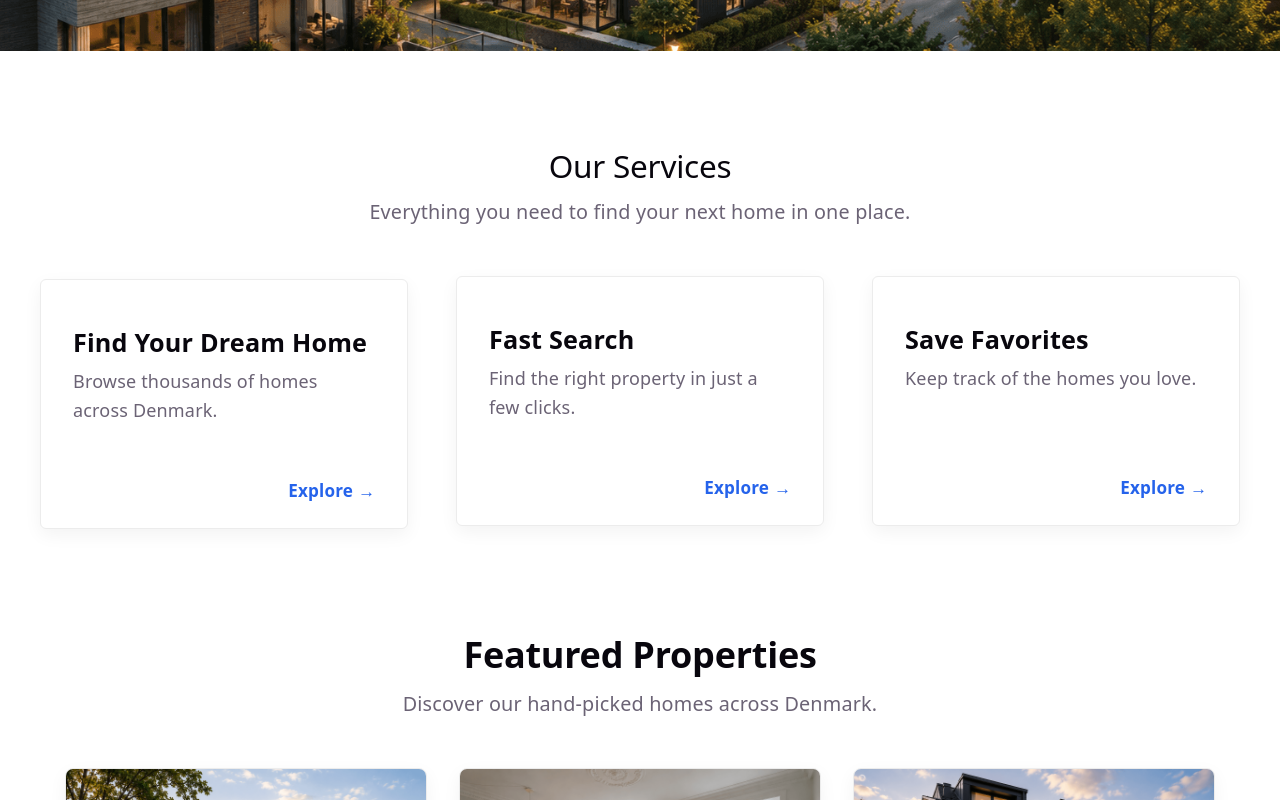
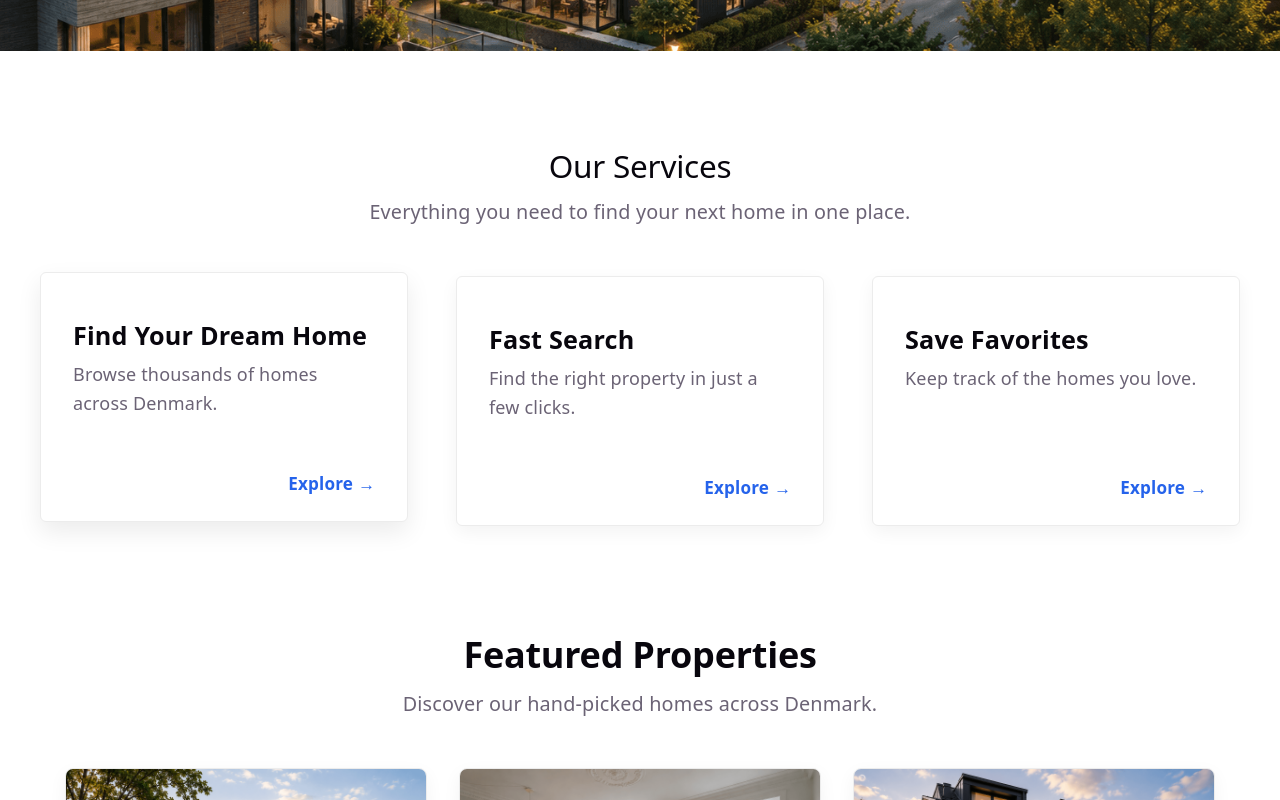
Before and after one commit to yasi-ayazi/home-finder, a React (Vite) app: page / in a window 1280 px wide. In both pictures the pointer is over the element 224 px from the left and 989 px from the top of the page. Shown: the part 589-1389 px from the top of the page. Built offline with nearby package versions, Linux system fonts and the light colour scheme.

Commit message:
"Add hover effect to service cards"

```diff
--- a/src/components/ServiceCard/ServiceCard.css
+++ b/src/components/ServiceCard/ServiceCard.css
@@ -10,13 +10,12 @@
     display: flex;
     flex-direction: column;
 
-    transition:
-        transform 0.2s,
-        box-shadow 0.2s;
+    transition: transform .2s ease, box-shadow .2s ease;
 }
 
 .service-card:hover {
-    transform: translateY(3px);
+    transform: translateY(-4px);
+    box-shadow: 0 10px 24px rgba(0, 0, 0, .08);
 }
 
 .service-card__title {
```
